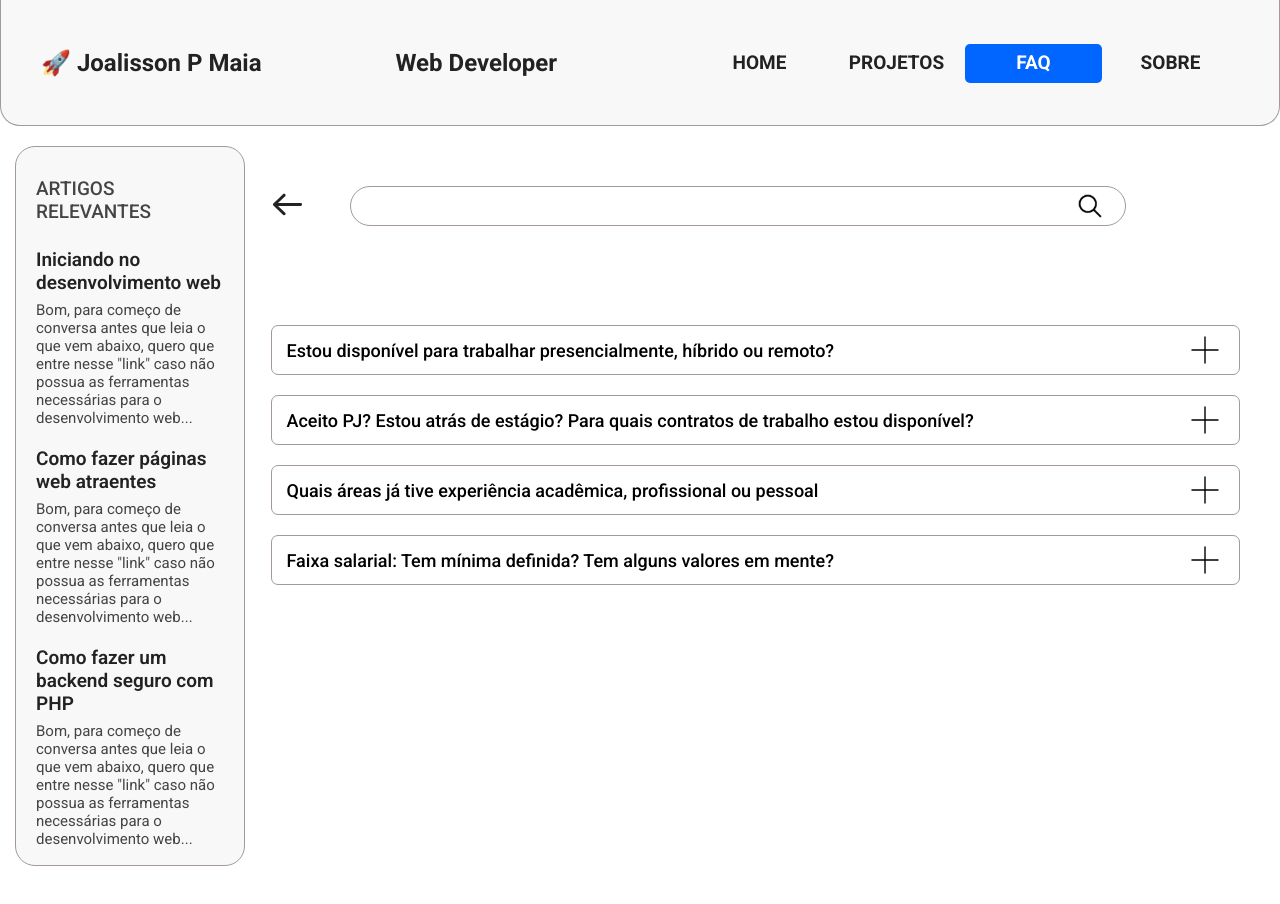
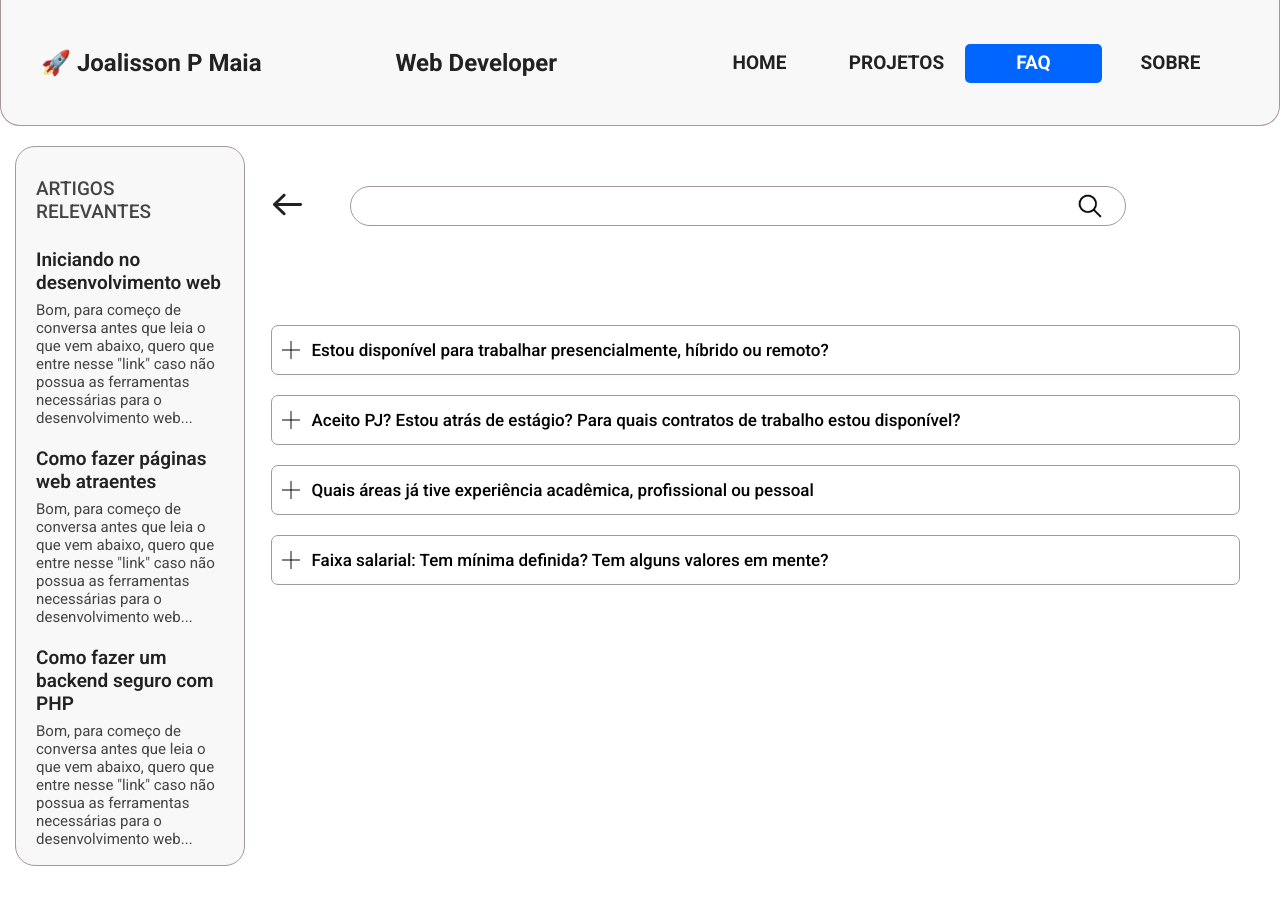
Before and after one commit to Namibo06/portifolio-atual-angular, an Angular app: page /faq in a window 1280 px wide. Shown: the top 904 px of the page. Built offline with nearby package versions, Linux system fonts and the light colour scheme.

Commit message:
style: changed title of the faq, and svg

```diff
--- a/src/app/pages/faq/faq/faq.component.scss
+++ b/src/app/pages/faq/faq/faq.component.scss
@@ -108,12 +108,13 @@ main > aside{
     display: flex;
     flex-direction: row;
     align-items: center;
-    justify-content: space-between;
+    cursor: pointer;
 }
 
 .faq__single__title > h3{
-    font-size: 18px;
+    font-size: 17px;
     font-weight: 500;
+    padding-left: 25px;
 }
 
 .faq__single__title > button{
@@ -122,19 +123,11 @@ main > aside{
 }
 
 .faq__single__title > button > svg{
-    width: 30px;
-    height: 30px;
-    cursor: pointer;
+    width: 20px;
+    height: 20px;
     position: absolute;
-    right: 20px;
-}
-
-.faq__single__title > button:nth-child(1) > svg{
-    bottom: 10px;
-}
-
-.faq__single__title > button:nth-child(2) > svg{
-    top: 10px;
+    top: 15px;
+    left: 10px;
 }
 
 .faq__single__content{
```
